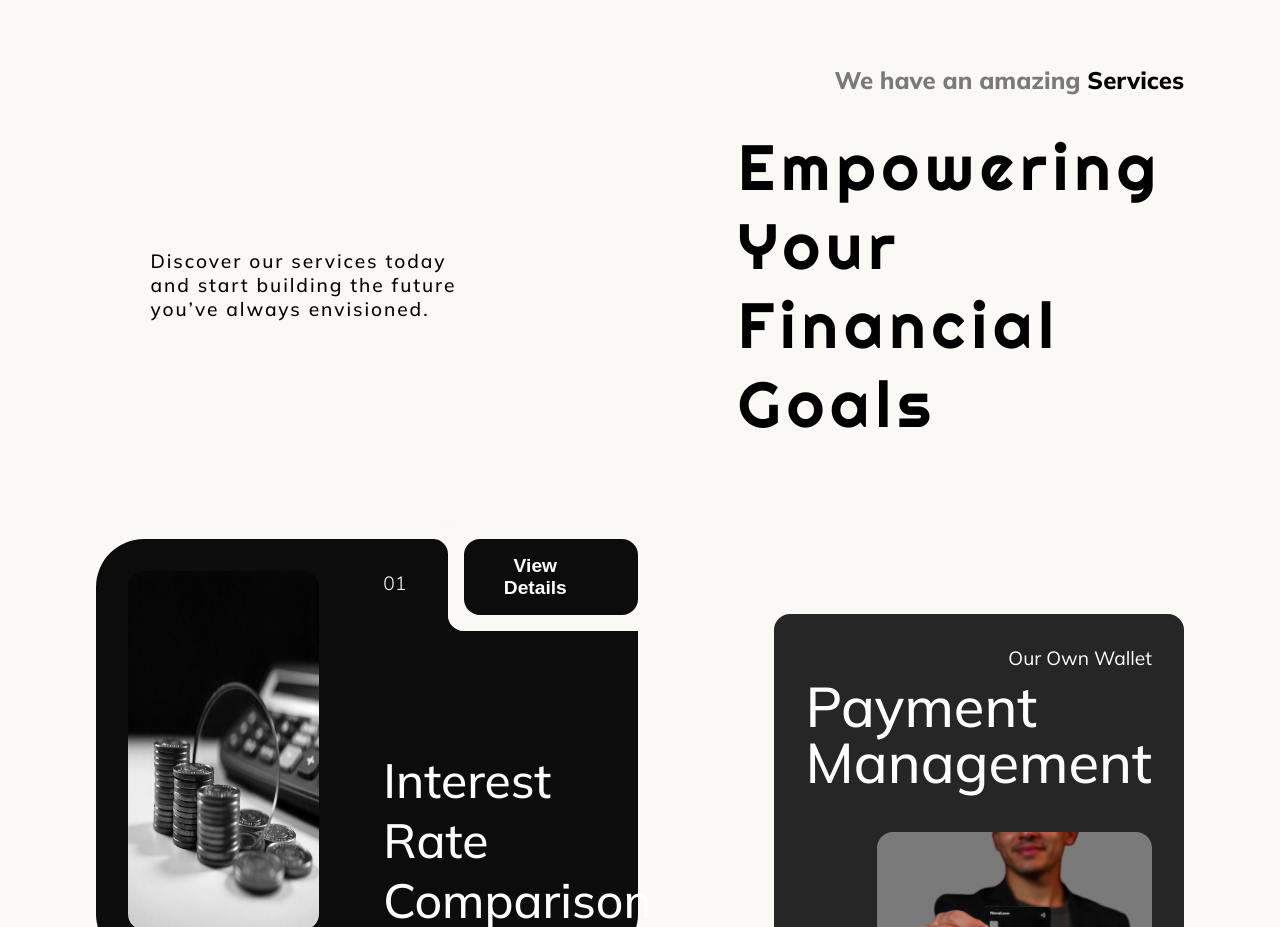
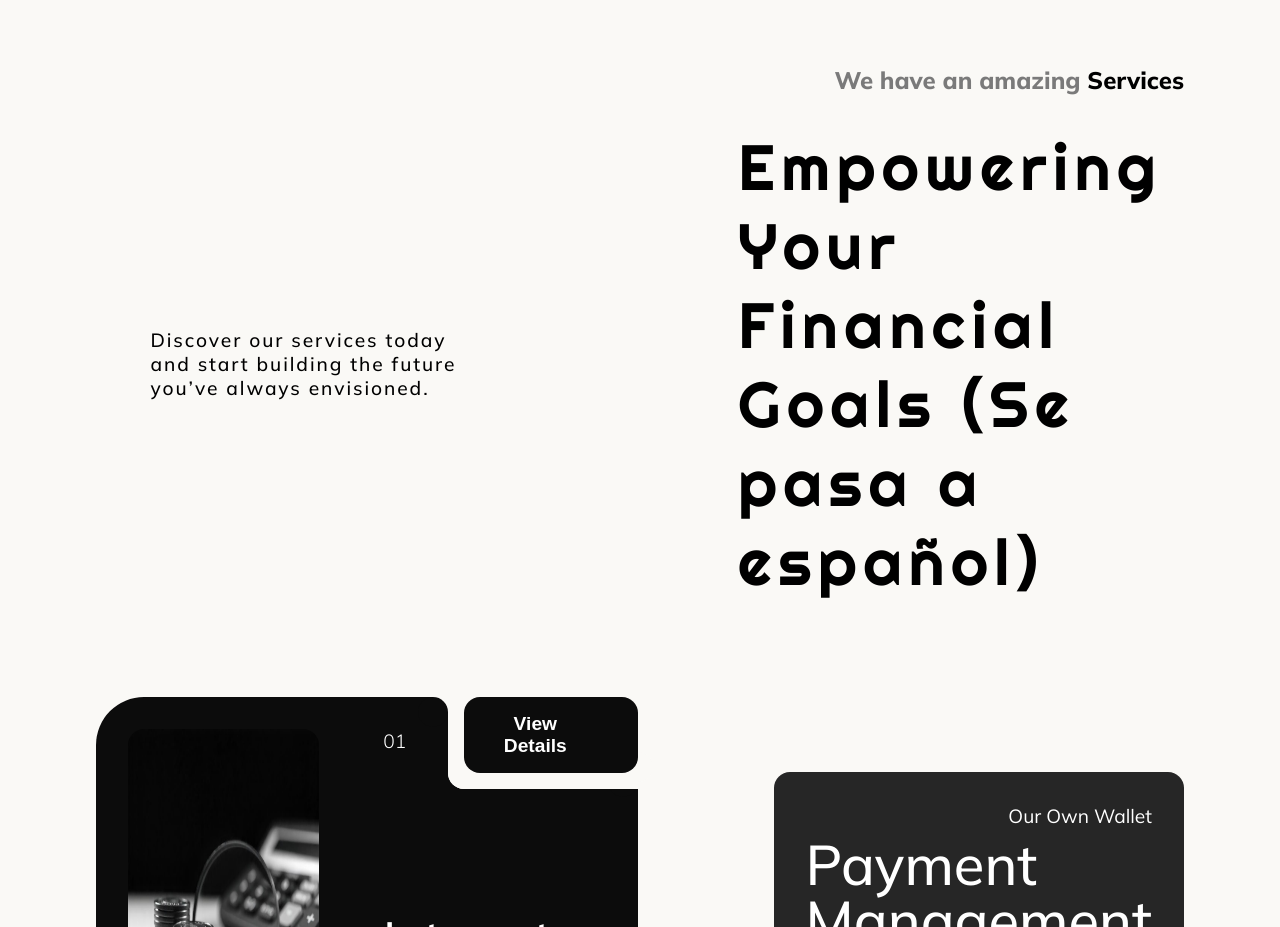
Before and after one commit to AxLmendoza/Web-development-for-bank, a plain HTML site: page index.html in a window 1280 px wide. Shown: the part 831-1758 px from the top of the page. Drawn offline with nearby package versions, Linux system fonts and the light colour scheme; some icons are missing.

```diff
--- a/index.html
+++ b/index.html
@@ -128,7 +128,7 @@
               data-aos-delay="400"
               data-aos-easing="ease-in-out"
             >
-              Empowering Your Financial Goals
+              Empowering Your Financial Goals (Se pasa a español)
             </h1>
           </div>
 
```
